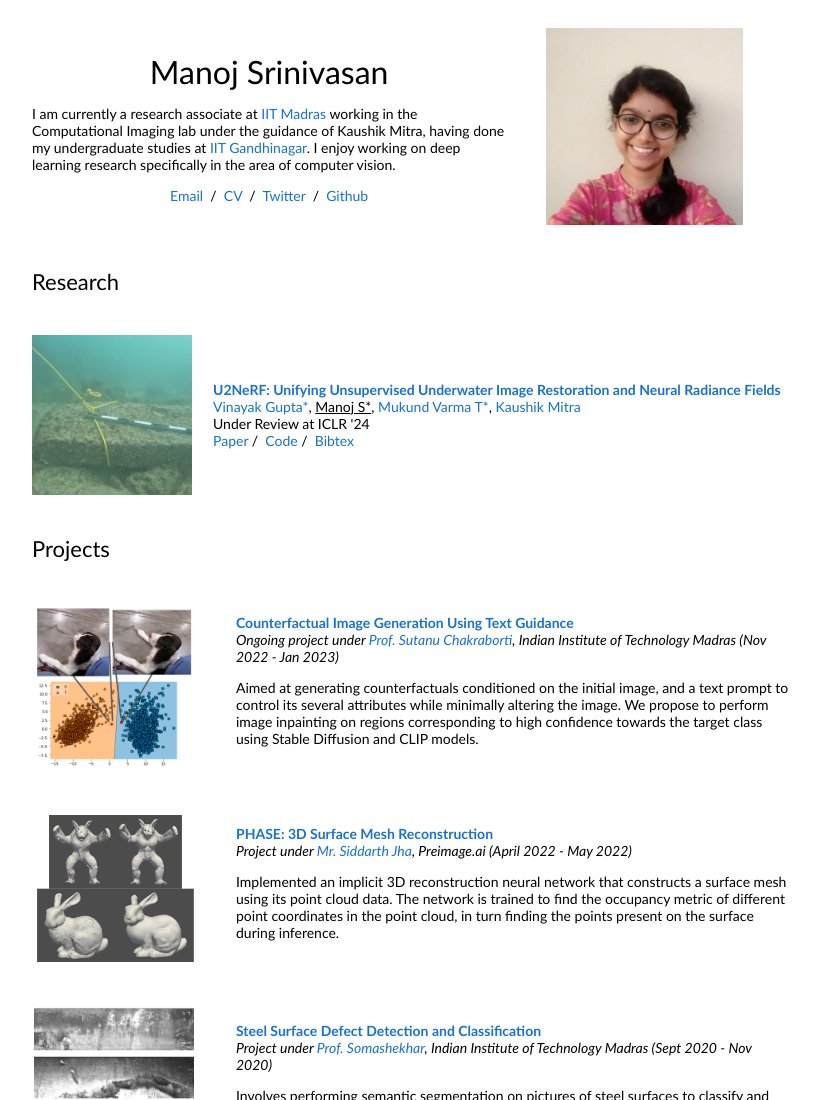
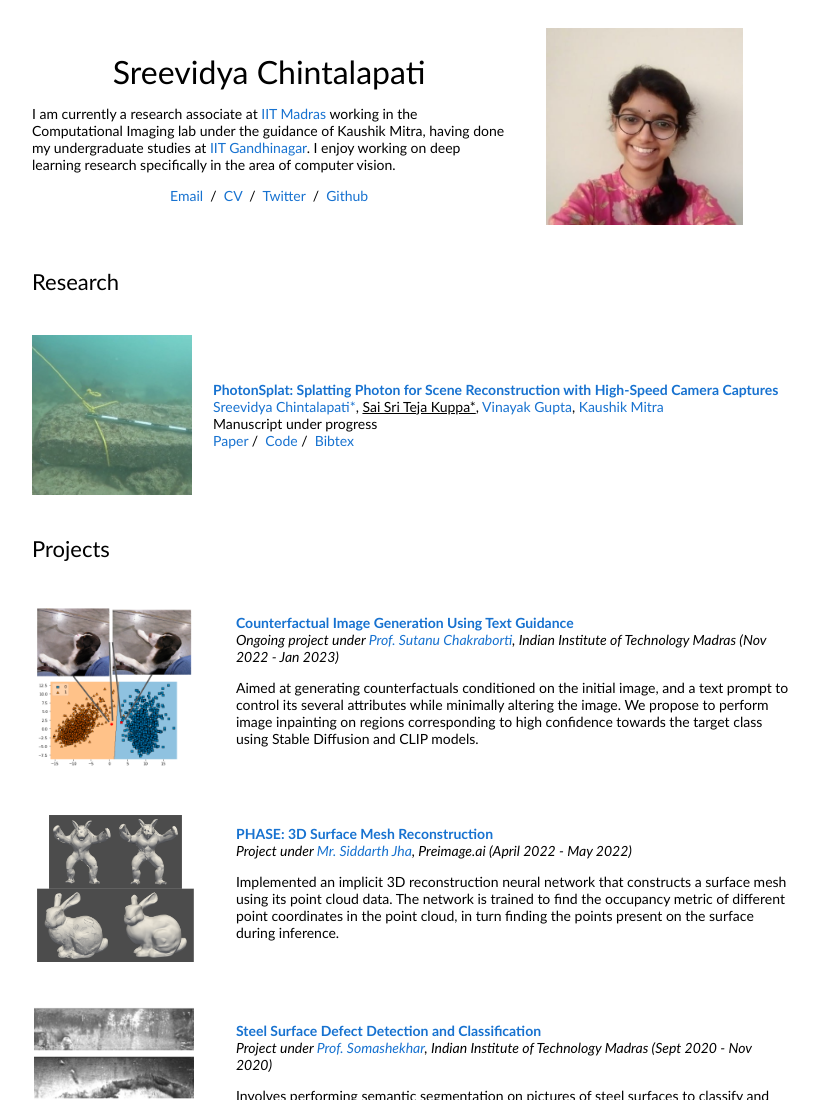
Before and after one commit to Vinayak-VG/TEMP, a plain HTML site: page index.html in a window 1280 px wide. Shown: the top 1100 px of the page, without its empty margins (228-1047 px from the left). Drawn offline with Linux system fonts and the light colour scheme.

Commit message:
sreevidya

```diff
--- a/index.html
+++ b/index.html
@@ -18,7 +18,7 @@
           <tr style="padding:0px">
             <td style="padding:2.5%;width:63%;vertical-align:middle">
               <p style="text-align:center">
-                <name>Manoj Srinivasan</name>
+                <name>Sreevidya Chintalapati</name>
               </p>
               <p>I am currently a research associate at <a href="https://engineering.nyu.edu/">IIT Madras</a> working in the Computational Imaging lab under the guidance of Kaushik Mitra, having done my undergraduate studies at <a href="https://www.iitm.ac.in/">IIT Gandhinagar</a>. I enjoy working on deep learning research specifically in the area of computer vision.
               </p>
@@ -70,15 +70,15 @@
             </td>
             <td width="75%" valign="middle">
                 <a href="https://openreview.net/forum?id=d8nXcePud3">
-                <papertitle>U2NeRF: Unifying Unsupervised Underwater Image Restoration and Neural Radiance Fields</papertitle>
+                <papertitle>PhotonSplat: Splatting Photon for Scene Reconstruction with High-Speed Camera Captures</papertitle>
                 </a>
                 <br>
-                <a href="#">Vinayak Gupta*</a>,
-                <u>Manoj S*</u>,
-                <a href="#">Mukund Varma T*</a>,
+                <a href="#">Sreevidya Chintalapati*</a>,
+                <u>Sai Sri Teja Kuppa*</u>,
+                <a href="#">Vinayak Gupta</a>,
                 <a href="https://www.ee.iitm.ac.in/kmitra/">Kaushik Mitra</a>
                 <br>
-                Under Review at ICLR  '24
+                Manuscript under progress
                 <br>
                 <div class="paper-Links">
                     <a href="#">Paper</a>&nbsp;/&nbsp;
```
